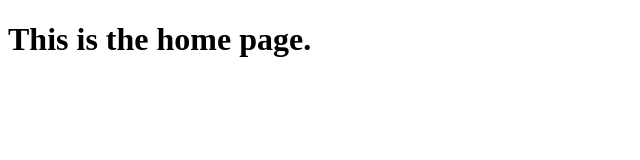
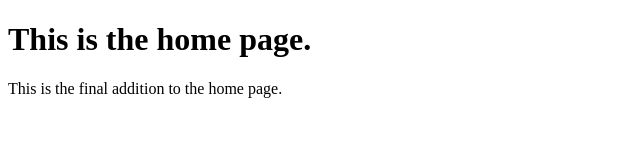
Before and after one commit to chrisdevpy/git_lessons, a plain HTML site: page home_page.html in a window 1280 px wide. Shown: the whole page, without its empty margins (0-640 px from the left). Drawn offline with Linux system fonts and the light colour scheme.

Commit message:
completed home page for git testing.

```diff
--- a/home_page.html
+++ b/home_page.html
@@ -8,6 +8,7 @@
 </head>
 <body>
     <h1>This is the home page.</h1>
+    <p>This is the final addition to the home page.</p>
 
 </body>
 </html>
```
